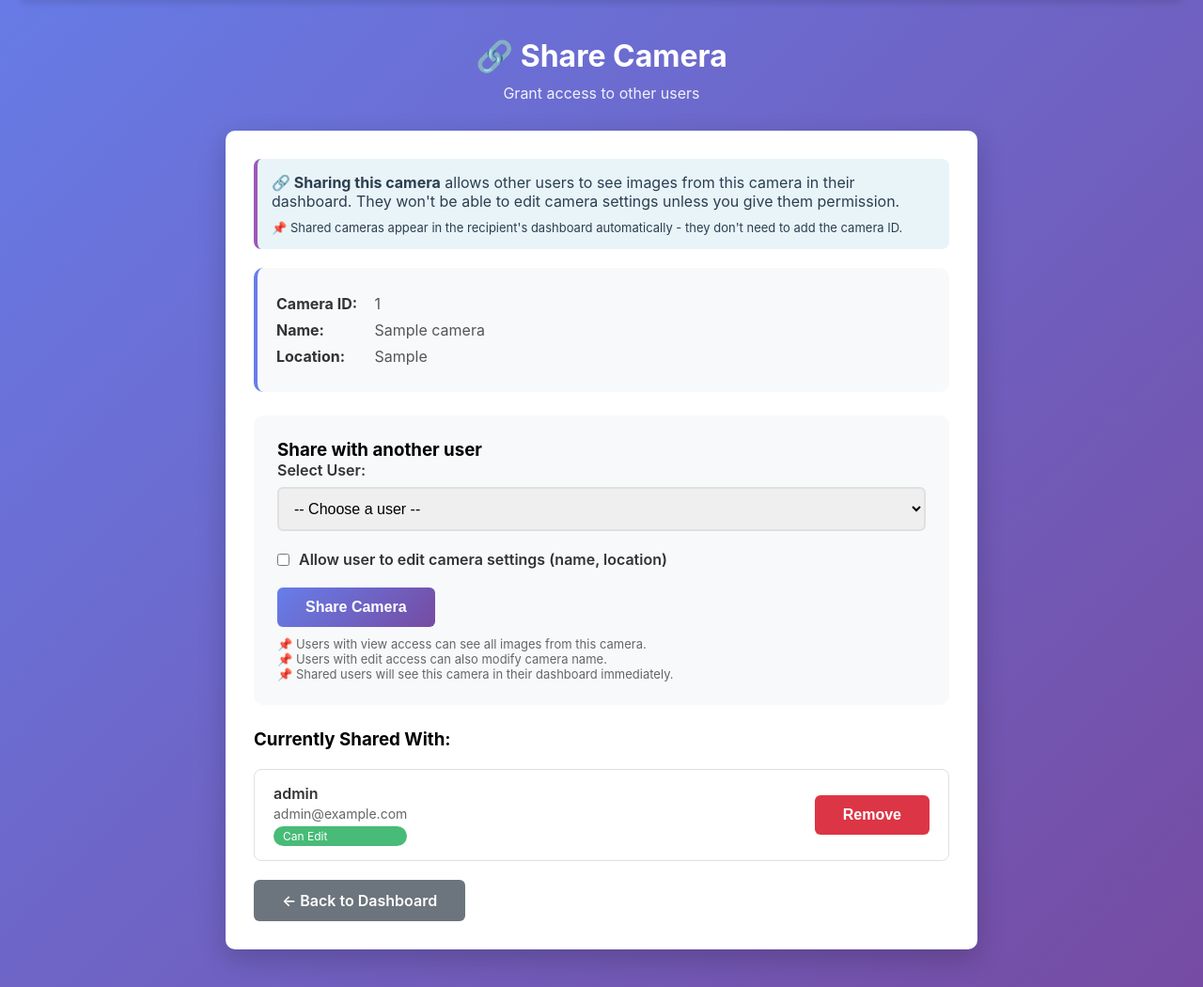
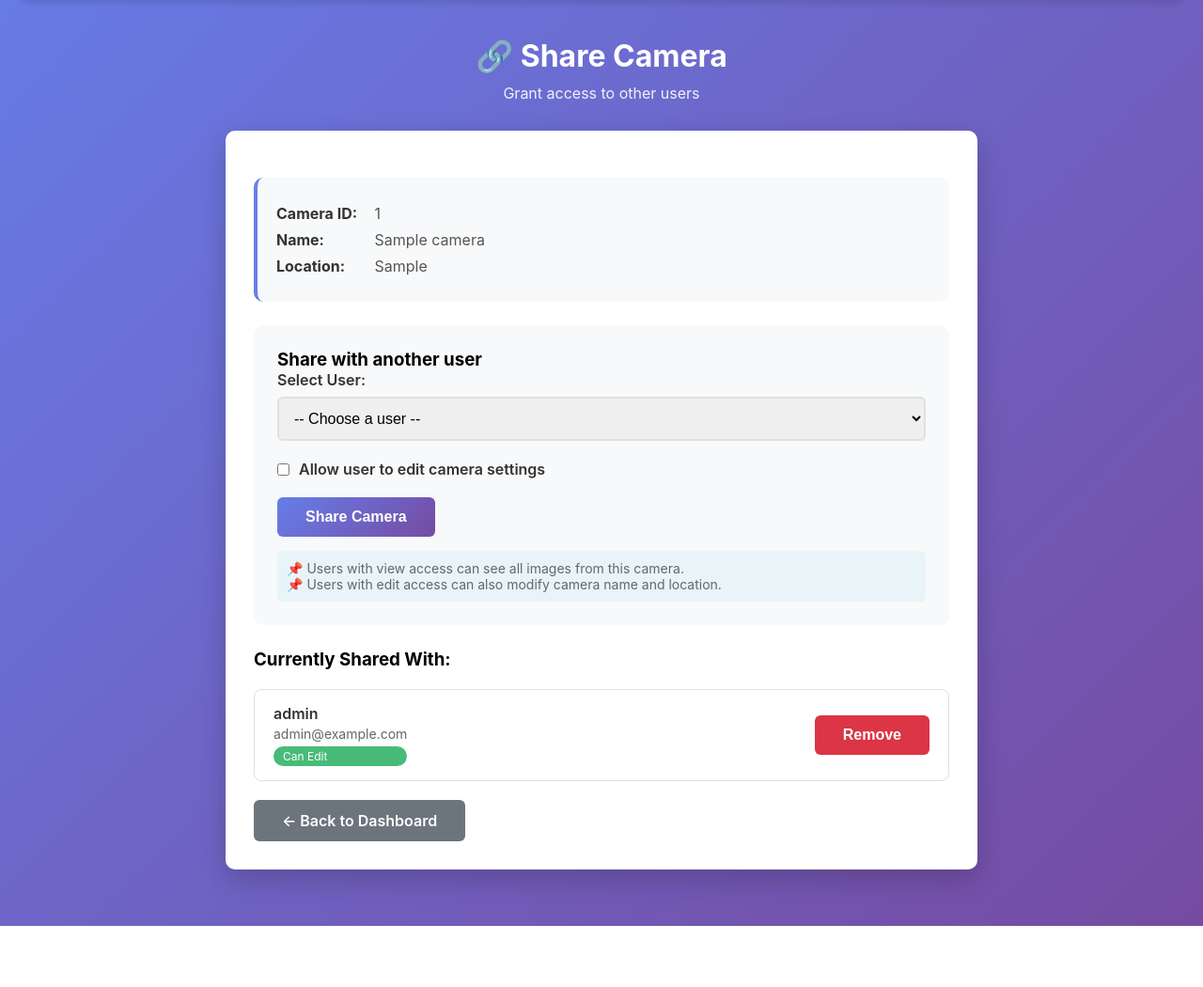
Before and after one commit to narendrancm/esp32-camserver, a FastAPI app: page /cameras/1/share in a window 1280 px wide. Shown: the part 150-1200 px from the top of the page at 94% size. After the commit the page ends 1135 px from the top, so only its background shows below. Run offline with FastAPI, Linux system fonts and the light colour scheme; the visitor is signed in with stand-in values (Sample User, id 1); tables that the repository leaves empty hold one stand-in row (values such as "Sample post").

Commit message:
Refactor share camera HTML and update styles

```diff
--- a/templates/share_camera.html
+++ b/templates/share_camera.html
@@ -41,19 +41,6 @@
         color: #333;
         width: 100px;
         display: inline-block;
-    }
-
-    .info-box {
-        background: #e8f4f8;
-        padding: 15px;
-        border-radius: 8px;
-        margin-bottom: 20px;
-        border-left: 4px solid #9b59b6;
-    }
-
-    .info-box p {
-        margin: 0;
-        color: #2c3e50;
     }
 
     .share-form {
@@ -159,10 +146,13 @@
         border-radius: 8px;
     }
 
-    .help-text {
+    .info-text {
         color: #666;
-        font-size: 13px;
-        margin-top: 10px;
+        font-size: 14px;
+        margin-top: 15px;
+        padding: 10px;
+        background: #e8f4f8;
+        border-radius: 6px;
     }
 </style>
 {% endblock %}
@@ -175,16 +165,6 @@
     </div>
 
     <div class="card">
-        <div class="info-box">
-            <p>
-                <strong>🔗 Sharing this camera</strong> allows other users to see images from this camera in their dashboard.
-                They won't be able to edit camera settings unless you give them permission.
-            </p>
-            <p style="margin-top: 10px; font-size: 13px;">
-                📌 Shared cameras appear in the recipient's dashboard automatically - they don't need to add the camera ID.
-            </p>
-        </div>
-
         <div class="camera-info">
             <p><strong>Camera ID:</strong> {{ camera.camera_id }}</p>
             <p><strong>Name:</strong> {{ camera.name }}</p>
@@ -206,16 +186,15 @@
 
                 <div class="form-group checkbox-group">
                     <input type="checkbox" name="can_edit" id="can_edit">
-                    <label for="can_edit">Allow user to edit camera settings (name, location)</label>
+                    <label for="can_edit">Allow user to edit camera settings</label>
                 </div>
 
                 <button type="submit" class="btn">Share Camera</button>
             </form>
 
-            <div class="help-text">
+            <div class="info-text">
                 <p>📌 Users with view access can see all images from this camera.</p>
-                <p>📌 Users with edit access can also modify camera name.</p>
-                <p>📌 Shared users will see this camera in their dashboard immediately.</p>
+                <p>📌 Users with edit access can also modify camera name and location.</p>
             </div>
         </div>
 
```
